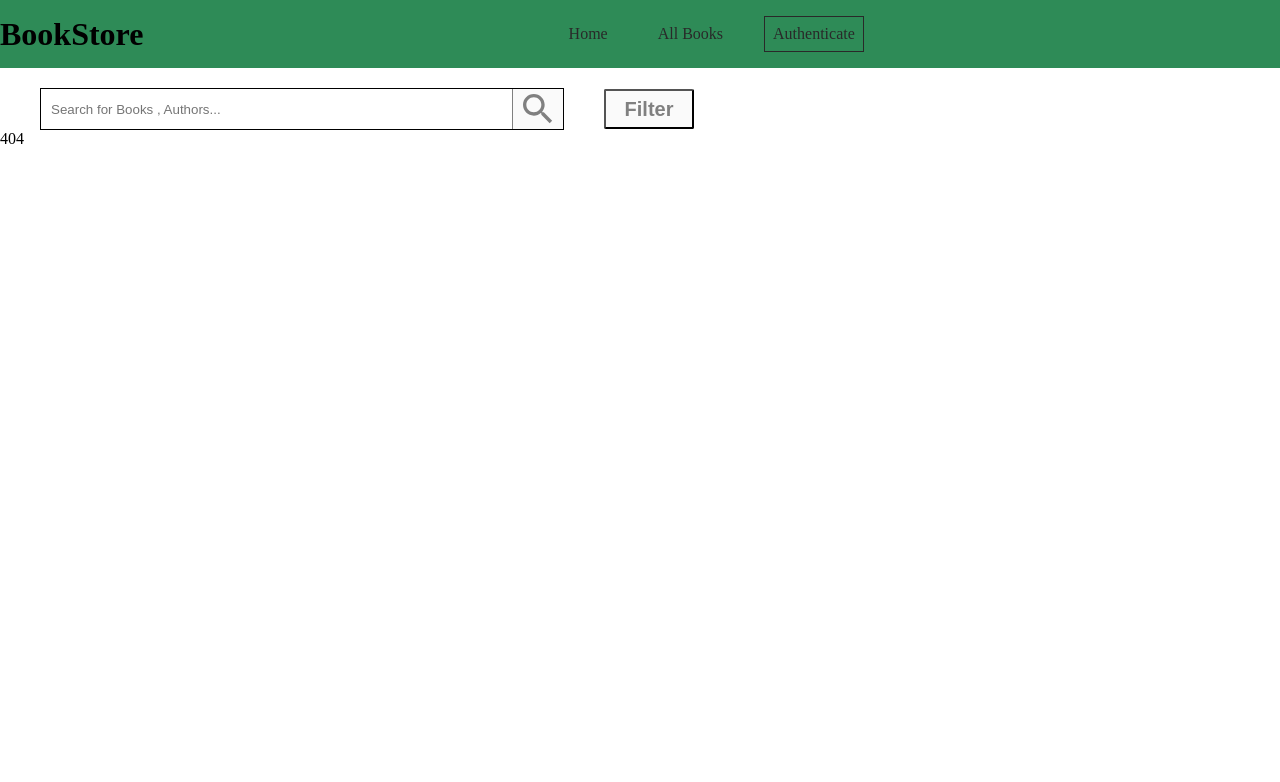
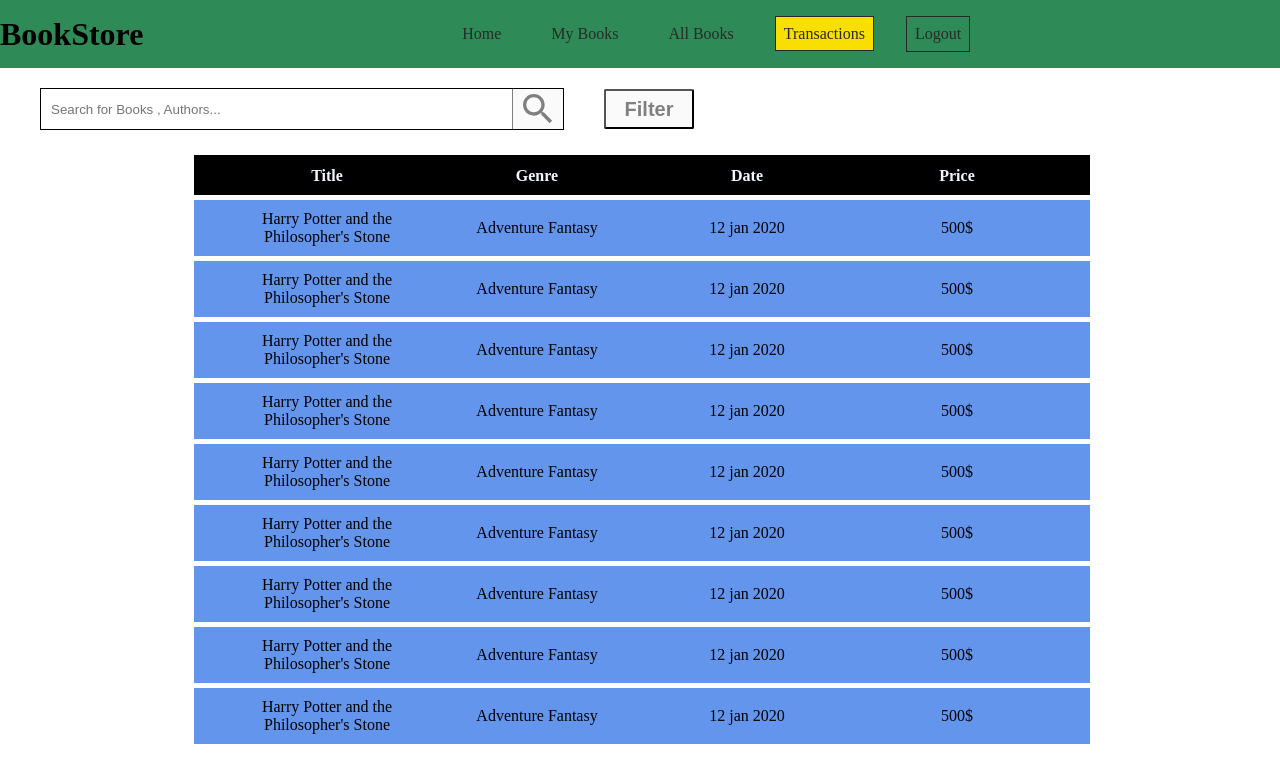
Before and after one commit to Ammar-vepari/BookStore, a React (Create React App) app: page /transactions in a window 1280 px wide. Before the commit this address had no page. Shown: the top 782 px of the page. Built offline with nearby package versions, Linux system fonts and the light colour scheme.

Commit message:
purchase history added

```diff
--- a/src/App.js
+++ b/src/App.js
@@ -8,6 +8,7 @@ import './App.css'
 import { useState } from 'react'
 import AllBooks from './components/AllBooks/AllBooks'
 import Search from './components/Search/Search'
+import PurchaseHistory from './components/PurchaseHistory/PurchaseHistory'
 
 const NotFoundPage=()=>{
   return(
@@ -24,7 +25,7 @@ const MyBooks=()=>{
 
 function App() {
 
-  const[isLogedin,setLogin]=useState(false)
+  const[isLogedin,setLogin]=useState(true)
 
   const Login=()=>{
     setLogin(true)
@@ -43,6 +44,7 @@ function App() {
         <Route path="/" component={HomePage} exact={true}/>
         <Route path="/AllBooks" component={AllBooks}/>
         <Route path ="/MyBooks" component={MyBooks}/>
+        <Route path ="/transactions" component={PurchaseHistory}/>
         <Route component={NotFoundPage}/>
     </Switch>
     )
--- a/src/components/Header/header.js
+++ b/src/components/Header/header.js
@@ -42,6 +42,9 @@ const Header= ()=>{
                     <NavLink to ="/AllBooks">All Books</NavLink>
                 </li>
                 <li>
+                {auth.isLogedin ? <NavLink to ="/transactions">Transactions</NavLink>:null}
+                </li>
+                <li>
                    {!auth.isLogedin ? <button onClick={onShow}> Authenticate </button> :<button onClick={auth.Logout}> Logout </button> }
                 </li>
             </div>
--- /dev/null
+++ b/src/components/PurchaseHistory/PurchaseHistory.js
@@ -0,0 +1,43 @@
+import React,{useState,useContext} from 'react'
+import classes from './PurchaseHistory.module.css'
+import AllBooks from '../AllBooks/AllBooks'
+import { AuthContext } from '../context/Auth-Context'
+
+import Record from '../Record/Record'
+
+
+const PurchaseHistory=()=>{
+
+
+    const {isLogedin}=useContext(AuthContext);
+
+
+    const modal=
+            <div className={classes.content}>
+               <div className={classes.records}>
+                    <Record header={true}/>
+                    <Record />
+                    <Record />
+                    <Record />
+                    <Record />
+
+                    <Record />
+                    <Record />
+                    <Record />
+                    <Record />
+                    <Record />
+
+
+                </div>
+            </div>
+
+
+
+
+
+
+    return {isLogedin}?(modal):null;
+}
+
+
+export default PurchaseHistory
--- /dev/null
+++ b/src/components/PurchaseHistory/PurchaseHistory.module.css
@@ -0,0 +1,11 @@
+.records {
+  padding: 10px;
+  width: 70vw;
+}
+
+.content {
+  display: flex;
+  justify-content: center;
+  align-items: center;
+  margin: 10px 0;
+}
--- /dev/null
+++ b/src/components/Record/Record.js
@@ -0,0 +1,27 @@
+import React from 'react'
+import classes from './Record.module.css'
+
+const Record=({header})=>{
+    const element=
+        <div className={classes.record}>
+            <div className={classes.title}>Harry Potter and the Philosopher's Stone</div>
+            <div className="genre">Adventure Fantasy</div>
+            <div className="date">12 jan 2020</div>
+            <div className="price">500$</div>
+        </div>
+
+    const head=
+    <div className={classes.header}>
+        <p className={classes.title}>Title</p>
+        <p className="genre">Genre</p>
+        <p className="date">Date</p>
+        <p className="price">Price</p>
+    </div>
+
+    return header?head:element
+
+
+
+}
+
+export default Record;
--- /dev/null
+++ b/src/components/Record/Record.module.css
@@ -0,0 +1,35 @@
+.record {
+  /* border: 1px solid black; */
+  background-color: cornflowerblue;
+  width: 100%;
+  margin: 5px 2px;
+  text-align: center;
+}
+
+.record div {
+  display: inline-block;
+  padding: 10px 20px;
+  text-align: center;
+  width: 170px;
+  vertical-align: middle;
+}
+
+.header {
+  /* border: 1px solid black; */
+  background-color: black;
+  width: 100%;
+  text-align: center;
+  margin: 5px 2px;
+  font-weight: bold;
+  color: azure;
+}
+
+.header p {
+  display: inline-block;
+  padding: 10px 20px;
+  width: 170px;
+  text-align: center;
+  vertical-align: middle;
+
+  color: aliceblue;
+}
--- a/src/components/context/Auth-Context.js
+++ b/src/components/context/Auth-Context.js
@@ -1,7 +1,7 @@
 import { createContext } from "react";
 
 export const AuthContext=createContext({
-    isLogedin:false,
+    isLogedin:true,
     Login:()=>{},
     Logout:()=>{}
 })
```
